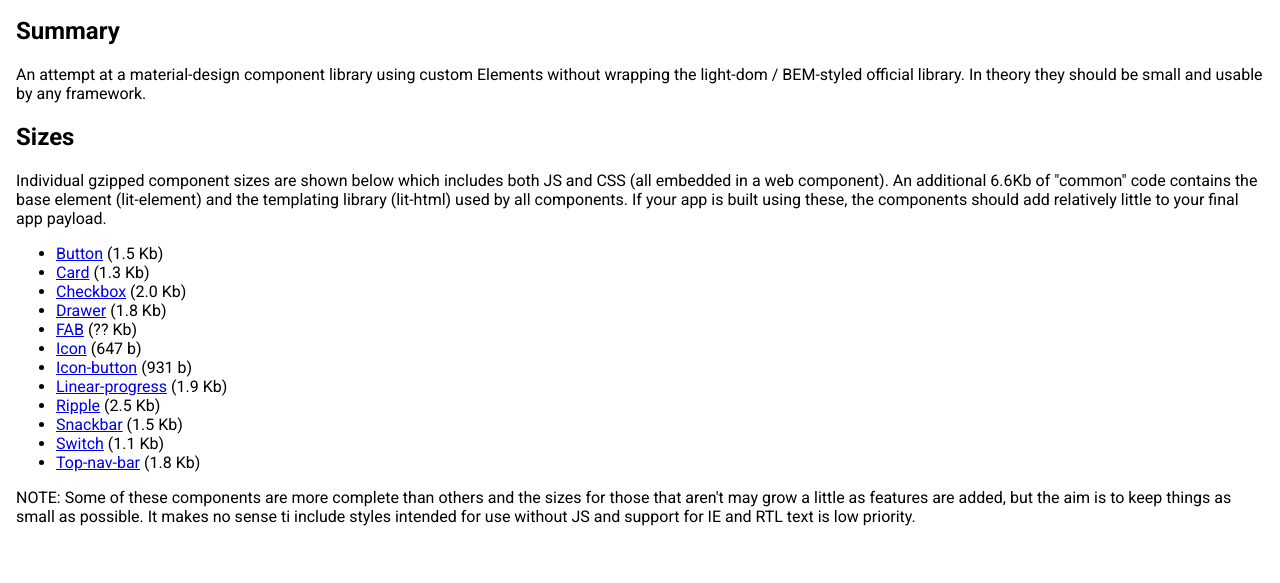
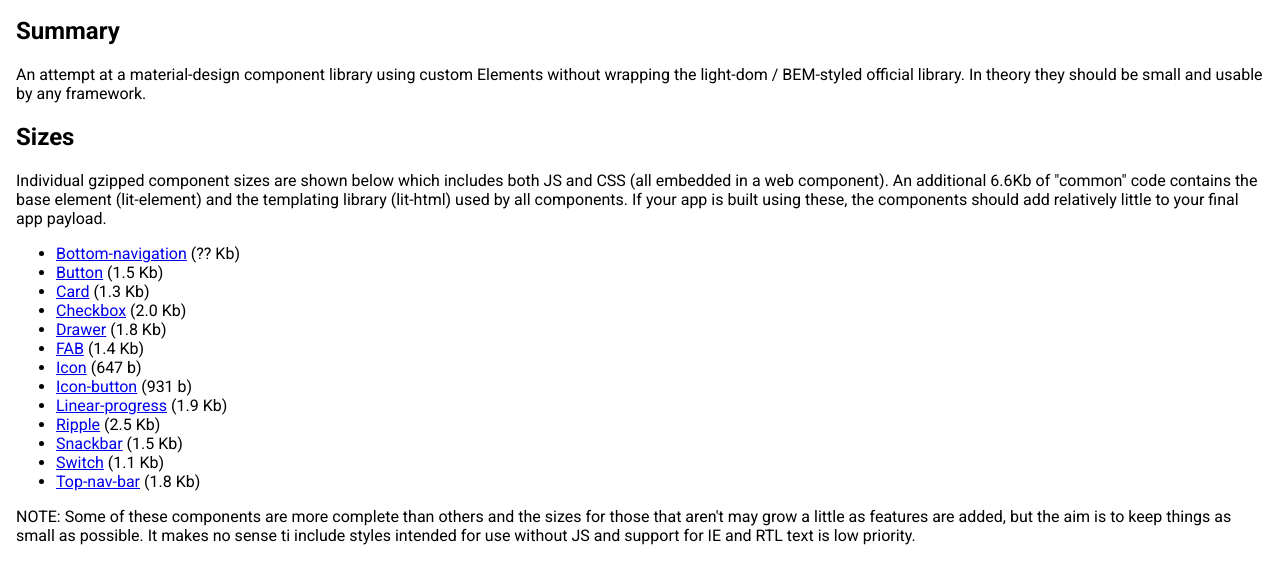
Before and after one commit to CaptainCodeman/mega-material, a website: page docs/index.html in a window 1280 px wide. Shown: the part 103-686 px from the top of the page. Drawn offline with Linux system fonts and the light colour scheme.

Commit message:
Set FAB size

```diff
--- a/docs/index.html
+++ b/docs/index.html
@@ -28,11 +28,12 @@
     components should add relatively little to your final app payload.
   </p>
   <ul>
+    <li><a href="./bottom-navigation.html">Bottom-navigation</a> (?? Kb)</li>
     <li><a href="./button.html">Button</a> (1.5 Kb)</li>
     <li><a href="./card.html">Card</a> (1.3 Kb)</li>
     <li><a href="./checkbox.html">Checkbox</a> (2.0 Kb)</li>
     <li><a href="./drawer.html">Drawer</a> (1.8 Kb)</li>
-    <li><a href="./fab.html">FAB</a> (?? Kb)</li>
+    <li><a href="./fab.html">FAB</a> (1.4 Kb)</li>
     <li><a href="./icon.html">Icon</a> (647 b)</li>
     <li><a href="./icon-button.html">Icon-button</a> (931 b)</li>
     <li><a href="./linear-progress.html">Linear-progress</a> (1.9 Kb)</li>
```
